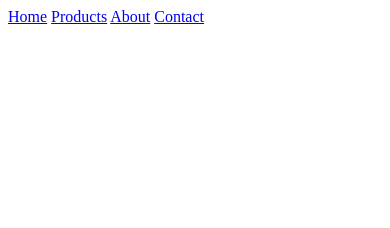
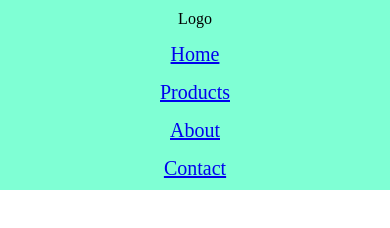
Before and after one commit to khansadia/intro-media-queries, a plain HTML site: page index.html in a window 390 px wide. Drawn offline with Linux system fonts and the light colour scheme.

Commit message:
added section to README.md about breakpoints and also developed the example to see responsive

```diff
--- a/index.html
+++ b/index.html
@@ -4,10 +4,11 @@
     <meta charset="UTF-8">
     <meta name="viewport" content="width=device-width, initial-scale=1.0">
     <title>Intro Media Player</title>
+    <link rel="stylesheet" href="style.css">
 </head>
 <body>
     <nav>
-<span class= "Logo"></span>
+<span class= "Logo">Logo</span>
 <a href = "#">Home</a>
 <a href = "#">Products</a>
 <a href = "#">About</a>
--- a/style.css
+++ b/style.css
@@ -0,0 +1,45 @@
+/* ALl styling that is NOT inside a media query can be regarded as default styling for our web page */
+
+body {
+    margin: 0;
+  }
+
+  nav {
+    align-items: center;
+    background-color: lightgray;
+    gap: 15px;
+    display: flex;
+    padding: 10px;
+  }
+
+  .logo {
+    font-size: 70px;
+  }
+
+  a {
+    font-size: 30px;
+  }
+
+  @media screen and (max-width: 800px) {
+    /* This styling will only apply as long as the screen is smaller than 800 px in width*/
+
+    nav {
+      background-color: aquamarine;
+    }
+  }
+
+  @media screen and (max-width: 570px) {
+    /* This styling will only apply when the screen is smaller than 570px in width. BUT the styling from the media query above will still be in effect. */
+
+    nav {
+      flex-direction: column;
+    }
+
+    .logo {
+      font-size: 50px;
+    }
+
+    a {
+      font-size: 20px;
+    }
+  }
```
Also changed, not shown: 1 other file.
